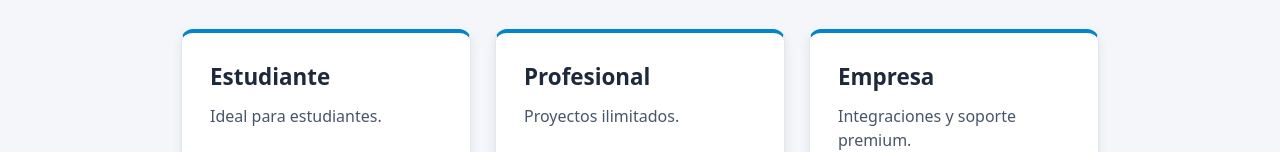
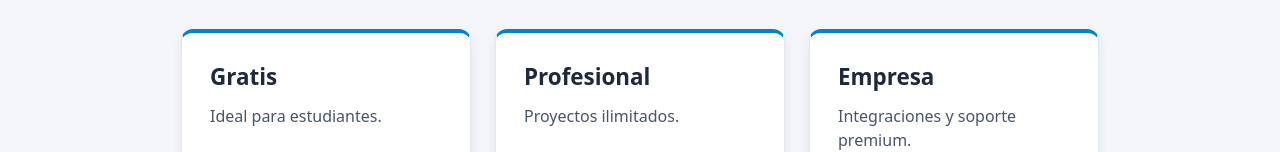
Before and after one commit to nora1392/NovaApps, an Astro site in the folder novaapps/: page /servicios in a window 1280 px wide. Shown: the part 155-307 px from the top of the page. Built offline with nearby package versions, Linux system fonts and the light colour scheme; Astro itself is replaced by a stand-in of ours.

Commit message:
Change plan name from 'Estudiante' to 'Gratis'

```diff
--- a/novaapps/src/pages/servicios.astro
+++ b/novaapps/src/pages/servicios.astro
@@ -8,7 +8,7 @@ import Layout from "../layouts/Layout.astro";
 
     <div class="planes">
       <div class="plan">
-        <h2>Estudiante</h2>
+        <h2>Gratis</h2>
         <p>Ideal para estudiantes.</p>
         <h3>$0 CLP/mes</h3>
       </div>
```
